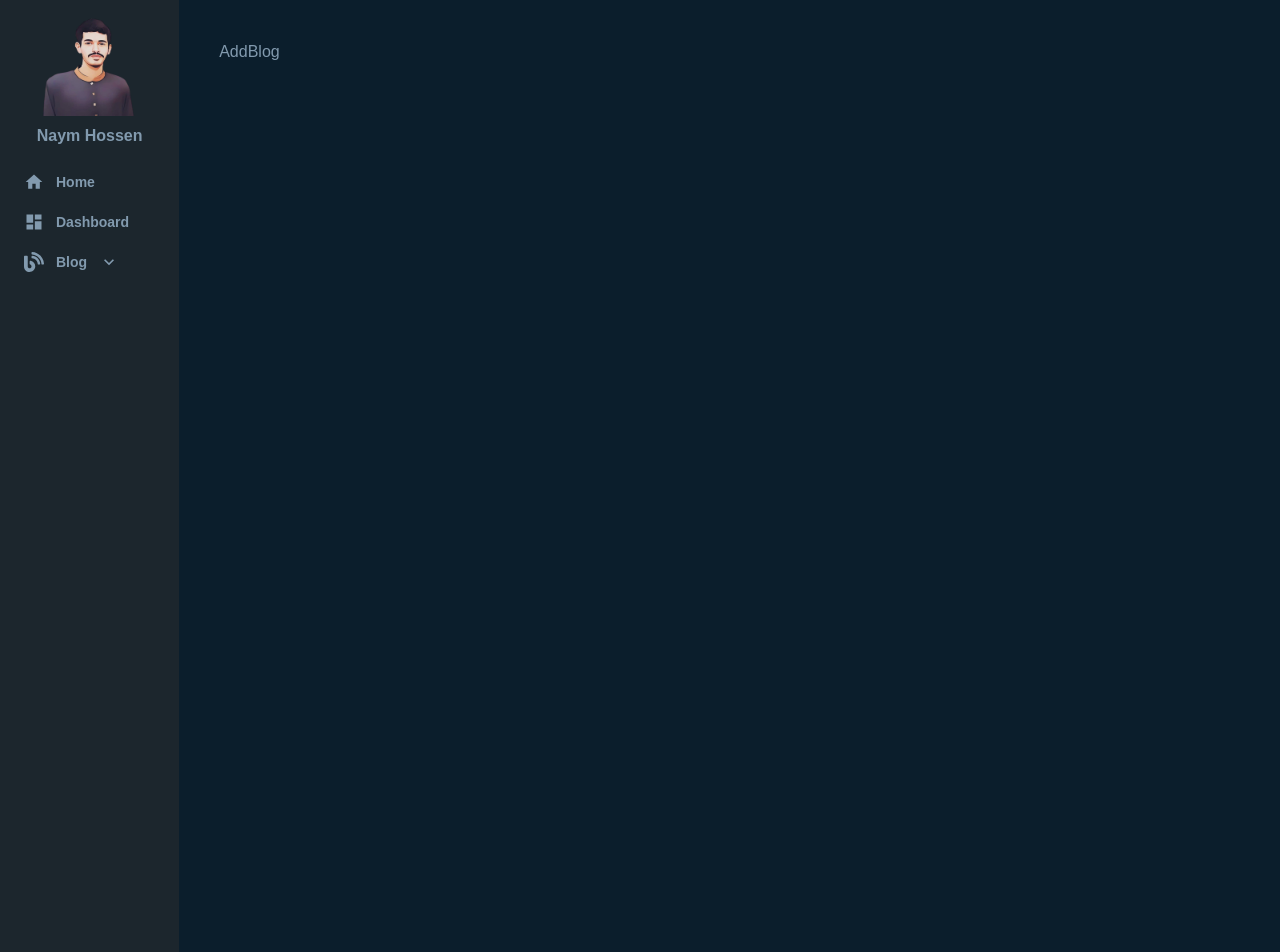
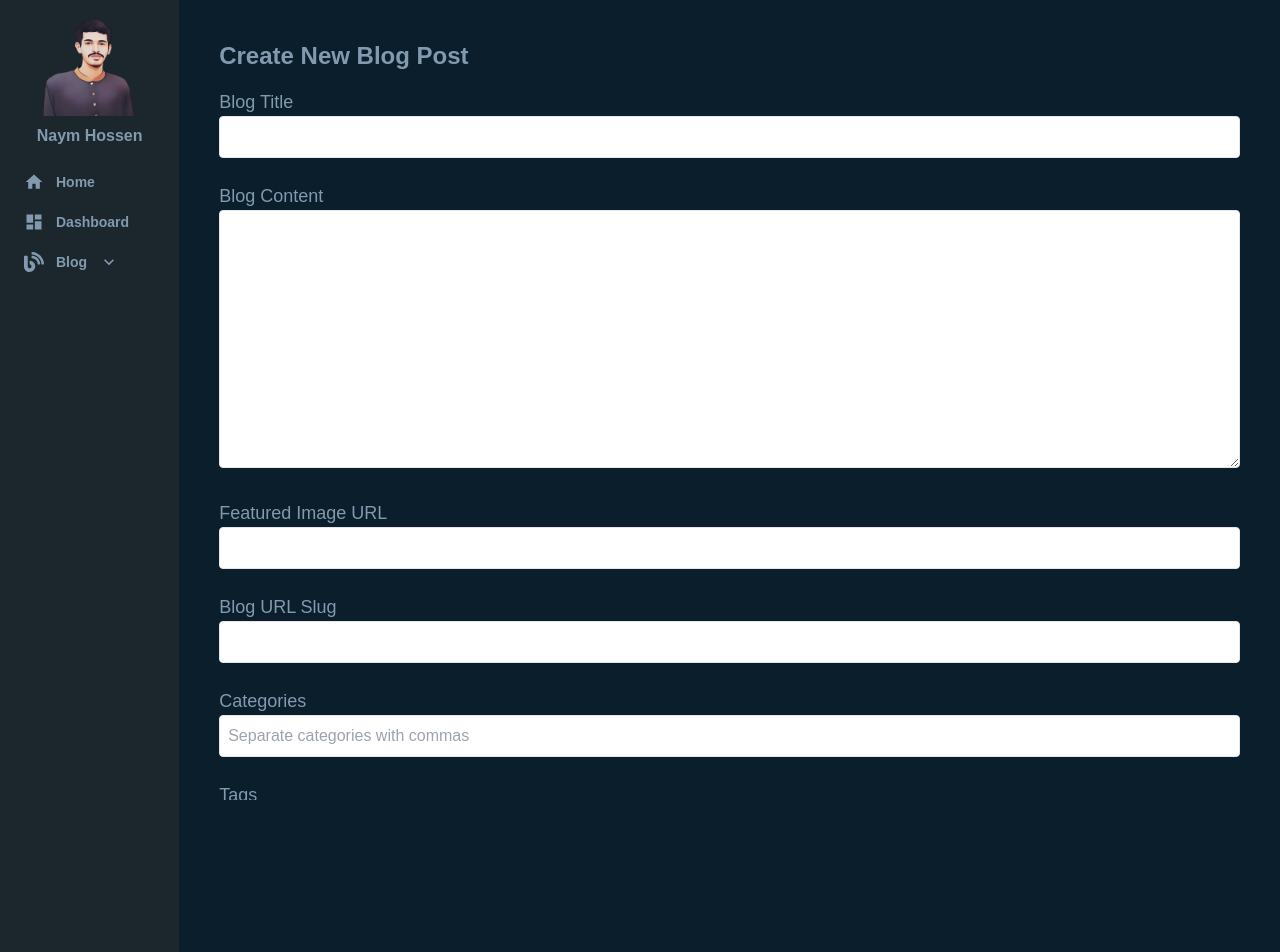
Before and after one commit to naymHdev/naym-hossen-portfolio, a Next.js app: page /addBlog in a window 1280 px wide. Shown: the top 952 px of the page. Built offline with nearby package versions, Linux system fonts and the light colour scheme.

Commit message:
[created] a blog post form

```diff
--- a/package.json
+++ b/package.json
@@ -9,6 +9,7 @@
     "lint": "next lint"
   },
   "dependencies": {
+    "axios": "^1.7.7",
     "chart.js": "^4.4.5",
     "clsx": "^2.1.1",
     "daisyui": "^4.12.10",
@@ -18,6 +19,7 @@
     "react-chartjs-2": "^5.2.0",
     "react-dom": "^18",
     "react-google-charts": "^5.1.0",
+    "react-hook-form": "^7.53.1",
     "react-hot-toast": "^2.4.1",
     "react-icons": "^5.3.0",
     "react-slick": "^0.30.2",
--- a/src/app/(adminDashboard)/(blogs)/addBlog/page.jsx
+++ b/src/app/(adminDashboard)/(blogs)/addBlog/page.jsx
@@ -1,11 +1,11 @@
-
+import CreateBlogPost from "@/components/AdminDashboardComponents/CreateBlogPost/CreateBlogPost";
 
 const AddBlog = () => {
-    return (
-        <div>
-            <p>AddBlog</p>
-        </div>
-    );
+  return (
+    <>
+      <CreateBlogPost />
+    </>
+  );
 };
 
 export default AddBlog;
--- a/src/app/(adminDashboard)/layout.js
+++ b/src/app/(adminDashboard)/layout.js
@@ -46,8 +46,7 @@ const DashboardLayout = ({ children }) => {
               <AdminMenus />
             </div>
             {/* RIGHT */}
-            <div className="w-[86%] md:w-[92%] lg:w-[84%] xl:w-[86%] overflow-scroll flex flex-col p-10">
-              {/* <DashBoardSidebar /> */}
+            <div className="w-[86%] md:w-[92%] lg:w-[84%] xl:w-[86%] overflow-scroll overscroll-y-auto flex flex-col p-10 h-screen">
               {children}
             </div>
           </div>
--- /dev/null
+++ b/src/components/AdminDashboardComponents/CreateBlogPost/CreateBlogPost.jsx
@@ -0,0 +1,185 @@
+"use client";
+
+import { useForm } from "react-hook-form";
+import { useState } from "react";
+import axios from "axios";
+
+const CreateBlogPost = () => {
+  const {
+    register,
+    handleSubmit,
+    formState: { errors },
+  } = useForm();
+  const [status, setStatus] = useState("draft"); // Blog post status
+
+  const onSubmit = async (data) => {
+    console.log("blog__data", data);
+    // Post form data to your Next.js API route
+    // try {
+    //   const response = await axios.post("/api/blog-posts", { ...data, status });
+    //   console.log("Blog post created:", response.data);
+    // } catch (error) {
+    //   console.error("Error creating blog post:", error);
+    // }
+  };
+
+  return (
+    <div className="">
+      <h1 className="text-2xl font-bold mb-4">Create New Blog Post</h1>
+      <form onSubmit={handleSubmit(onSubmit)} className="space-y-6">
+        {/* Blog Title */}
+        <div>
+          <label htmlFor="title" className="block text-lg">
+            Blog Title
+          </label>
+          <input
+            type="text"
+            {...register("title", { required: true })}
+            className="w-full p-2 border rounded"
+          />
+          {errors.title && <p className="text-red-500">Title is required</p>}
+        </div>
+
+        {/* Blog Post Content */}
+        <div>
+          <label htmlFor="content" className="block text-lg">
+            Blog Content
+          </label>
+          <textarea
+            {...register("content", { required: true })}
+            className="w-full p-2 border rounded"
+            rows="10"
+          ></textarea>
+          {errors.content && (
+            <p className="text-red-500">Content is required</p>
+          )}
+        </div>
+
+        {/* Blog Featured Image */}
+        <div>
+          <label htmlFor="featuredImage" className="block text-lg">
+            Featured Image URL
+          </label>
+          <input
+            type="text"
+            {...register("featuredImage", { required: true })}
+            className="w-full p-2 border rounded"
+          />
+          {errors.featuredImage && (
+            <p className="text-red-500">Image URL is required</p>
+          )}
+        </div>
+
+        {/* Blog URL Slug */}
+        <div>
+          <label htmlFor="slug" className="block text-lg">
+            Blog URL Slug
+          </label>
+          <input
+            type="text"
+            {...register("slug", { required: true })}
+            className="w-full p-2 border rounded"
+          />
+          {errors.slug && <p className="text-red-500">Slug is required</p>}
+        </div>
+
+        {/* Categories */}
+        <div>
+          <label htmlFor="categories" className="block text-lg">
+            Categories
+          </label>
+          <input
+            type="text"
+            {...register("categories", { required: true })}
+            placeholder="Separate categories with commas"
+            className="w-full p-2 border rounded"
+          />
+          {errors.categories && (
+            <p className="text-red-500">Categories are required</p>
+          )}
+        </div>
+
+        {/* Tags */}
+        <div>
+          <label htmlFor="tags" className="block text-lg">
+            Tags
+          </label>
+          <input
+            type="text"
+            {...register("tags", { required: true })}
+            placeholder="Separate tags with commas"
+            className="w-full p-2 border rounded"
+          />
+          {errors.tags && <p className="text-red-500">Tags are required</p>}
+        </div>
+
+        {/* Date Created */}
+        <div>
+          <label htmlFor="dateCreated" className="block text-lg">
+            Date Created
+          </label>
+          <input
+            type="date"
+            {...register("dateCreated", { required: true })}
+            className="w-full p-2 border rounded"
+          />
+          {errors.dateCreated && (
+            <p className="text-red-500">Date is required</p>
+          )}
+        </div>
+
+        {/* Status (Draft or Published) */}
+        <div>
+          <label htmlFor="status" className="block text-lg">
+            Status
+          </label>
+          <select
+            {...register("status", { required: true })}
+            onChange={(e) => setStatus(e.target.value)}
+            className="w-full p-2 border rounded"
+          >
+            <option value="draft">Draft</option>
+            <option value="published">Published</option>
+          </select>
+        </div>
+
+        {/* Author */}
+        <div>
+          <label htmlFor="author" className="block text-lg">
+            Author
+          </label>
+          <input
+            type="text"
+            {...register("author", { required: true })}
+            className="w-full p-2 border rounded"
+          />
+          {errors.author && <p className="text-red-500">Author is required</p>}
+        </div>
+
+        {/* Blog Excerpt */}
+        <div>
+          <label htmlFor="excerpt" className="block text-lg">
+            Blog Excerpt
+          </label>
+          <textarea
+            {...register("excerpt", { required: true })}
+            className="w-full p-2 border rounded"
+            rows="3"
+          ></textarea>
+          {errors.excerpt && (
+            <p className="text-red-500">Excerpt is required</p>
+          )}
+        </div>
+
+        <button
+          type="submit"
+          className="w-full p-2 bg-blue-600 text-white rounded mt-4"
+        >
+          Create Blog Post
+        </button>
+      </form>
+    </div>
+  );
+};
+
+export default CreateBlogPost;
--- a/src/components/AdminDashboardComponents/Menus/AdminMenus.jsx
+++ b/src/components/AdminDashboardComponents/Menus/AdminMenus.jsx
@@ -71,7 +71,7 @@ const AdminMenus = () => {
   ];
 
   return (
-    <div className="mt-4 text-sm h-screen overflow-y-scroll">
+    <div className="mt-4 text-sm h-screen overflow-scroll overflow-y-scroll">
       {menuItems.map((i) => (
         <div className="flex flex-col gap-1" key={i.id}>
           {i.items.map((item) => {
@@ -79,6 +79,7 @@ const AdminMenus = () => {
               return (
                 <div key={item.label}>
                   {/* Main menu item */}
+                  <Link href={item.href}>
                     <div
                       className="flex items-center justify-center lg:justify-start gap-3 text-foreground py-2 md:px-2 rounded-md hover:text-primaryColor hover:bg-[#1C2E45] cursor-pointer"
                       onClick={() => item.submenu && toggleSubMenu(i.id)}
@@ -91,6 +92,7 @@ const AdminMenus = () => {
                         {item.toggleIcon && item.toggleIcon}
                       </span>
                     </div>
+                  </Link>
 
                   {/* Submenu items */}
                   {item.submenu && openMenu === i.id && (
```
Also changed, not shown: 1 other file (tests, documents, lock files or other folders). Lines whose indentation alone changed are shown as unchanged.
